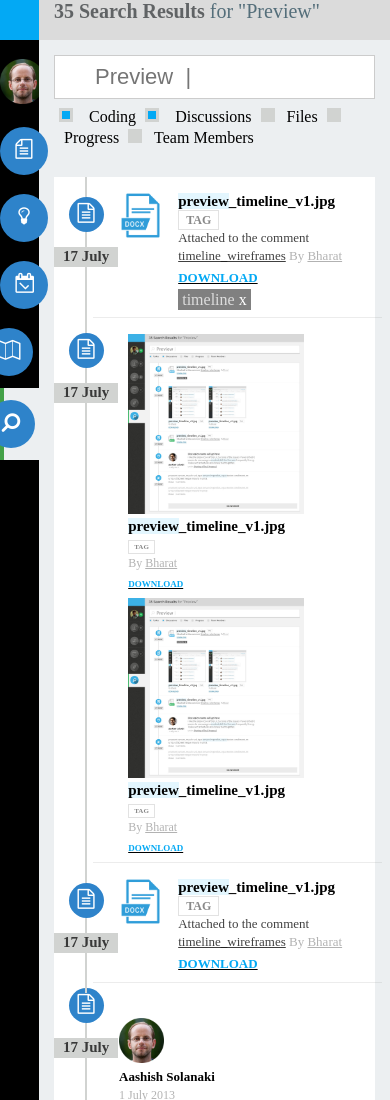
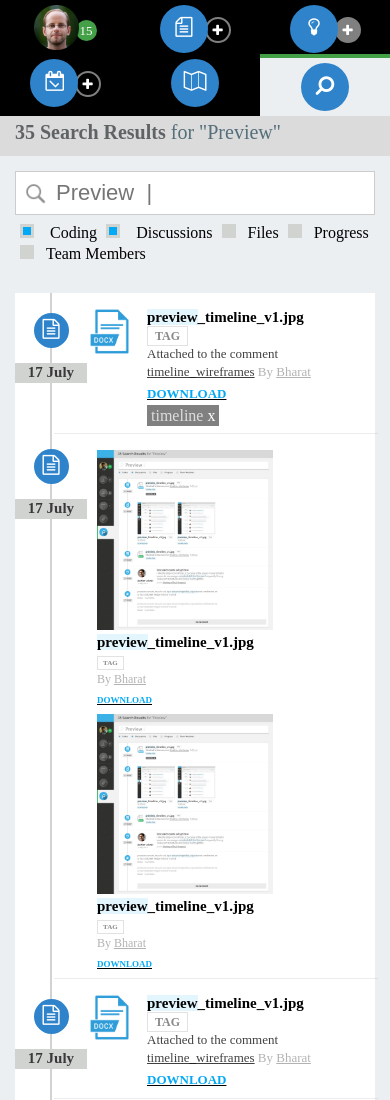
Before and after one commit to jithinbalakrishnan/netbramha, a website: page index.html in a window 390 px wide. Shown: the top 1100 px of the page. Drawn offline with Linux system fonts and the light colour scheme.

Commit message:
updated mobile-view

```diff
--- a/index.html
+++ b/index.html
@@ -48,7 +48,54 @@
             <div class="empty-menu-wrapper"></div>
         </div>
         <!-- Menu End-->
+
         <div class="content">
+            <div class="menu-sm">
+                <!-- Menu for mobile -->
+                <div class="menu-row-1">
+                    <div class="img-box-sm">
+                        <div class="img-flex">
+                            <div class="dp-menu-1"><img class="docx-img" src="img/dp.png"> </div>
+                            <div class="fiv-icon ">15</div>
+                        </div>
+                    </div>
+                    <div class="img-box-sm">
+                        <div class="img-flex">
+                            <div class="img-circle"><i class="fa fa-file-text-o img-icon"></i></div>
+                            <div class="plus-btn"><i class="fa fa-plus plus-size"></i> </div>
+                        </div>
+                    </div>
+                    <div class="img-box-sm">
+                        <div class="img-flex">
+                            <div class="img-circle"><i class="fa fa-lightbulb-o img-icon"></i></div>
+                            <div class="plus-btn-1"><i class="fa fa-plus plus-size"></i> </div>
+                        </div>
+                    </div>
+                </div>
+                <div class="menu-row-1">
+                    <div class="img-box-sm">
+                        <div class="img-flex">
+                            <div class="img-circle"><i class="fa fa-calendar-check-o img-icon"></i></div>
+                            <div class="plus-btn"><i class="fa fa-plus plus-size"></i> </div>
+                        </div>
+                    </div>
+                    <div class="img-box-1">
+                        <div class="img-flex">
+                            <div class="img-circle"><i class="fa fa-map-o img-icon"></i></div>
+
+                        </div>
+                    </div>
+                    <div class="img-box-1 img-box-white-sm">
+                        <div class="img-flex">
+                            <div class="img-circle"><i class="fa fa-search img-icon"></i></div>
+
+                        </div>
+                    </div>
+                </div>
+
+            </div>
+            <!-- End Menu for mobile -->
+
             <div class="header">
                 <span class="search-result">35 Search Results <span class="search-result-preview">for "Preview"</span></span>
             </div>
--- a/style.css
+++ b/style.css
@@ -2,6 +2,9 @@
     body{
         padding: 0!important;
         margin: 0!important;
+    }
+    .menu-sm{
+        display: none!important;
     }
     .date-box{
         width: 100%!important;
@@ -41,6 +44,41 @@
     body{
         padding: 0!important;
         margin: 0!important;
+    }
+    .menu-bar{
+        display: none!important;
+    }
+    .menu-sm{
+        display: block!important;
+    }
+    .img-box-sm{
+        text-align: center;
+
+        background-color: black;
+        flex: 1;
+        padding-top:5px;
+    }
+    .img-box-white-sm{
+        text-align: center;
+        background-color: #ECEFF1!important;
+        border-top: 4px solid #43A047!important;
+    }
+    .img-box-1{
+        text-align: center;
+
+        background-color: black;
+        flex: 1;
+        padding-top: 5px;
+        padding-bottom: 5px;
+    }
+    .content{
+        width: 100%!important;
+    }
+    .menu-row-1{
+         display: flex;
+    }
+    .menu-row-2{
+        display: flex;
     }
     .date-box{
         width: 100%!important;
@@ -115,7 +153,7 @@
 
 body{
     padding: 0;
-    margin: 0 150px 0 150px;
+    margin: 0 ;
 }
 a{
     text-decoration: none;
@@ -126,6 +164,7 @@ a{
 }
 .menu-bar {
     width: 10%;
+    min-width: 100px;
 }
 .content {
     width: 90%;
@@ -137,6 +176,8 @@ a{
 .header{
     background-color: rgba(214, 214, 214, 0.86);
     height: 40px;
+    vertical-align: middle;
+    line-height: 33px;
 }
 .search-result{
     font-size: 20px;
@@ -160,7 +201,9 @@ input[type=text] {
     font-size: 22px;
     background-color: white;
     background-image: url('img/searchicon.png');
-    background-position: 10px 10px;
+    background-size: 28px 28px;
+    background-position-x: 5px;
+    background-position-y: center;
     background-repeat: no-repeat;
     padding: 8px 20px 8px 40px;
     -webkit-transition: width 0.4s ease-in-out;
@@ -519,3 +562,9 @@ label{
     height: 613px;
     background-color: black;
 }
+.menu-sm{
+    display: none;
+}
+.dp-menu-1{
+    z-index: 1;
+}
```
